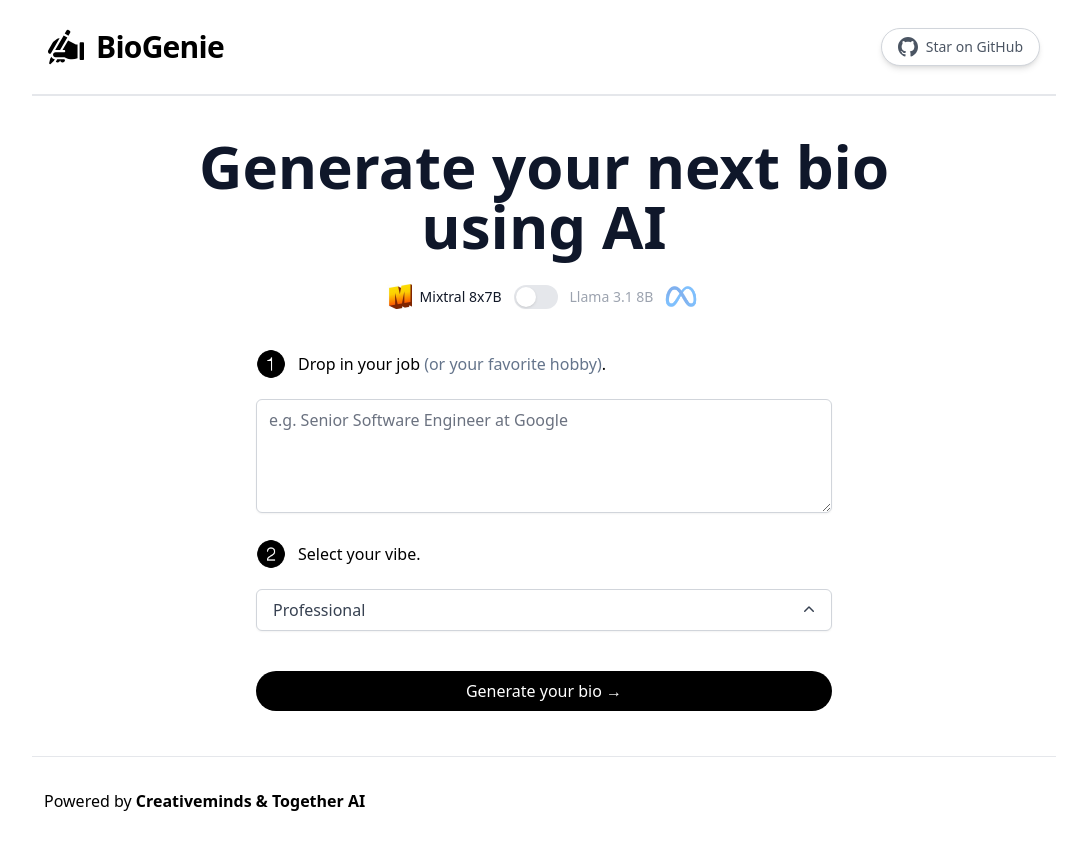
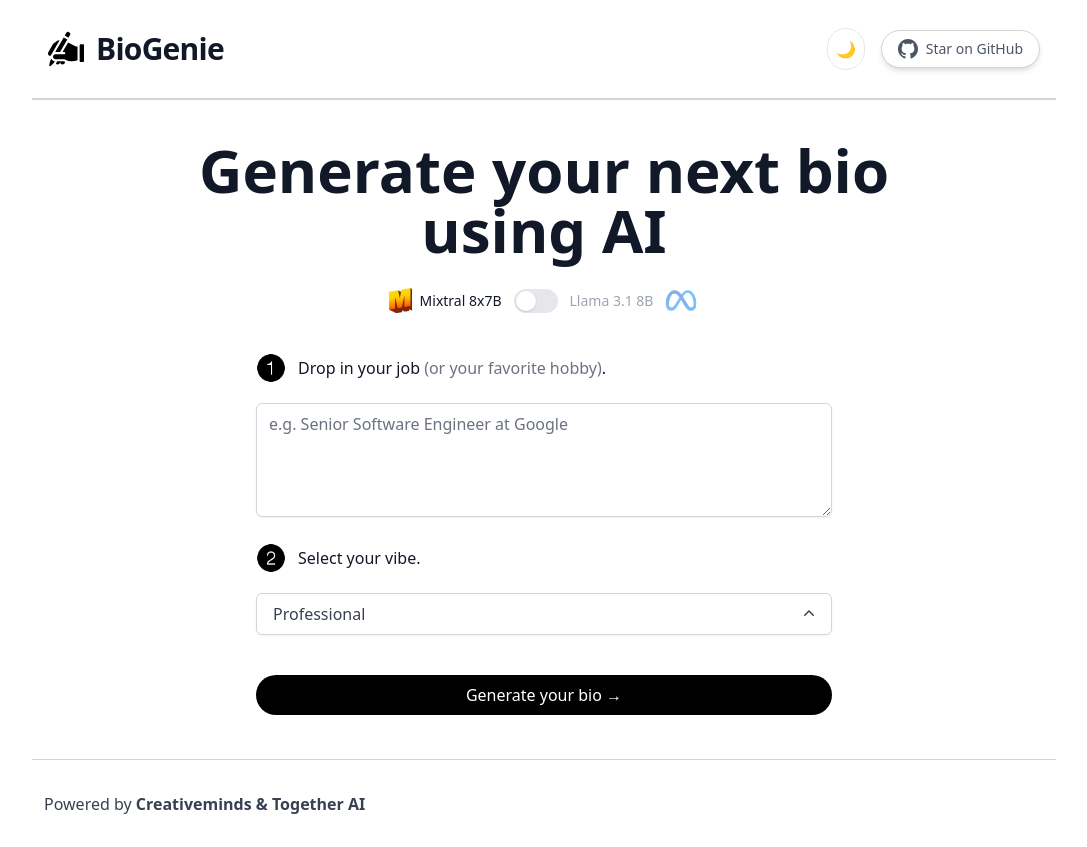
Before and after one commit to faizanrauf6/boi-genie, a Next.js app: page / in a window 1280 px wide. Shown: the whole page, without its empty margins (96-1183 px from the left). Built offline with nearby package versions, Linux system fonts and the light colour scheme.

Commit message:
Theme added

```diff
--- a/app/layout.tsx
+++ b/app/layout.tsx
@@ -1,21 +1,26 @@
+// ✅ DO NOT include "use client" at the top of this file
+
 import type { Metadata } from "next";
 import PlausibleProvider from "next-plausible";
 import localFont from "next/font/local";
 import "./globals.css";
+import { ThemeProvider } from "../components/theme-provider";
 
 const geistSans = localFont({
   src: "./fonts/GeistVF.woff",
   variable: "--font-geist-sans",
+  display: "swap",
 });
 const geistMono = localFont({
   src: "./fonts/GeistMonoVF.woff",
   variable: "--font-geist-mono",
+  display: "swap",
 });
 
-let title = "BioGenie – AI Bio Generator";
-let description = "Generate your next bio in seconds";
-let url = "https://boi-genie-faizanrauf6s-projects.vercel.app/";
-let sitename = "BioGenie";
+const title = "BioGenie – AI Bio Generator";
+const description = "Generate your next bio in seconds";
+const url = "https://boi-genie-faizanrauf6s-projects.vercel.app/";
+const sitename = "BioGenie";
 
 export const metadata: Metadata = {
   metadataBase: new URL(url),
@@ -27,7 +32,7 @@
   openGraph: {
     title,
     description,
-    url: url,
+    url,
     siteName: sitename,
     locale: "en_US",
     type: "website",
@@ -36,18 +41,20 @@
 
 export default function RootLayout({
   children,
-}: Readonly<{
+}: {
   children: React.ReactNode;
-}>) {
+}) {
   return (
-    <html lang="en" className="h-full">
+    <html lang="en" suppressHydrationWarning>
       <head>
-        <PlausibleProvider domain="https://boi-genie-faizanrauf6s-projects.vercel.app/" />
+        <PlausibleProvider domain="boi-genie-faizanrauf6s-projects.vercel.app" />
       </head>
       <body
-        className={`${geistSans.variable} ${geistMono.variable} antialiased`}
+        className={`${geistSans.variable} ${geistMono.variable} antialiased min-h-screen bg-white text-black dark:bg-black dark:text-white`}
       >
-        {children}
+        <ThemeProvider attribute="class" defaultTheme="system" enableSystem>
+          {children}
+        </ThemeProvider>
       </body>
     </html>
   );
--- a/app/page.tsx
+++ b/app/page.tsx
@@ -77,13 +77,13 @@
     <div className="flex max-w-5xl mx-auto flex-col items-center justify-center py-2 min-h-screen">
       <Header />
       <main className="flex flex-1 w-full flex-col items-center justify-center text-center px-4 mt-10 sm:mt-10">
-        <h1 className="sm:text-6xl text-4xl max-w-[708px] font-bold text-slate-900">
+        <h1 className="sm:text-6xl text-4xl max-w-[708px] font-bold text-gray-900 dark:text-gray-100">
           Generate your next bio using AI
         </h1>
+
         <div className="mt-7">
           <Toggle isGPT={isLlama} setIsGPT={setIsLlama} />
         </div>
-
         <div className="max-w-xl w-full">
           <div className="flex mt-10 items-center space-x-3">
             <Image
@@ -91,23 +91,34 @@
               width={30}
               height={30}
               alt="1 icon"
-              className="mb-5 sm:mb-0"
+              className="mb-5 sm:mb-0 dark:invert"
             />
-            <p className="text-left font-medium">
+            <p className="text-left font-medium text-gray-900 dark:text-gray-300">
               Drop in your job{" "}
-              <span className="text-slate-500">(or your favorite hobby)</span>.
+              <span className="text-gray-500 dark:text-gray-400">
+                (or your favorite hobby)
+              </span>
+              .
             </p>
           </div>
           <textarea
             value={bio}
             onChange={(e) => setBio(e.target.value)}
             rows={4}
-            className="w-full rounded-md border-gray-300 shadow-sm focus:border-black focus:ring-black my-5"
+            className="w-full rounded-md border border-gray-300 bg-white text-gray-900 shadow-sm focus:border-black focus:ring-black my-5 dark:bg-zinc-900 dark:border-zinc-700 dark:text-gray-100 dark:focus:border-white dark:focus:ring-white"
             placeholder={"e.g. Senior Software Engineer at Google"}
           />
           <div className="flex mb-5 items-center space-x-3">
-            <Image src="/2-black.png" width={30} height={30} alt="1 icon" />
-            <p className="text-left font-medium">Select your vibe.</p>
+            <Image
+              src="/2-black.png"
+              width={30}
+              height={30}
+              alt="2 icon"
+              className="dark:invert"
+            />
+            <p className="text-left font-medium text-gray-900 dark:text-gray-300">
+              Select your vibe.
+            </p>
           </div>
           <div className="block">
             <DropDown vibe={vibe} setVibe={(newVibe) => setVibe(newVibe)} />
@@ -121,25 +132,25 @@
             </button>
           ) : (
             <button
-              className="bg-black text-white font-medium px-4 py-2 rounded-full sm:mt-10 mt-5 hover:bg-black/80 w-full"
+              className="bg-black text-white font-medium px-4 py-2 rounded-full sm:mt-10 mt-5 hover:bg-black/80 w-full dark:text-black dark:bg-white dark:hover:bg-white/80"
               onClick={(e) => generateBio(e)}
             >
               Generate your bio &rarr;
             </button>
           )}
         </div>
+
         <Toaster
           position="top-center"
           reverseOrder={false}
           toastOptions={{ duration: 2000 }}
         />
-        <hr className="h-px bg-gray-700 border-1 dark:bg-gray-700" />
         <div className="space-y-10 my-3">
           {generatedBios && (
             <>
               <div>
                 <h2
-                  className="sm:text-4xl text-3xl font-bold text-slate-900 mx-auto"
+                  className="sm:text-4xl text-3xl font-bold text-gray-900 dark:text-gray-100 mx-auto"
                   ref={bioRef}
                 >
                   Your generated bios
@@ -152,14 +163,14 @@
                   .map((generatedBio) => {
                     return (
                       <div
-                        className="bg-white rounded-xl shadow-md p-4 hover:bg-gray-100 transition cursor-pointer border flex justify-between items-start"
+                        className="bg-white rounded-xl shadow-md p-4 hover:bg-gray-100 dark:bg-zinc-800 dark:hover:bg-zinc-700 transition cursor-pointer border border-gray-300 dark:border-zinc-700 flex justify-between items-start"
                         onClick={() => {
                           navigator.clipboard.writeText(generatedBio);
                           toast("Bio copied to clipboard", { icon: "📋" });
                         }}
                         key={generatedBio}
                       >
-                        <p>{generatedBio}</p>
+                        <p className="text-gray-900 dark:text-gray-100">{generatedBio}</p>
                       </div>
                     );
                   })}
--- a/components/Footer.tsx
+++ b/components/Footer.tsx
@@ -1,14 +1,13 @@
-
 export default function Footer() {
   return (
-    <footer className="text-center h-16 sm:h-20 w-full sm:pt-2 pt-4 border-t mt-5 flex sm:flex-row flex-col justify-between items-center px-3 space-y-3 sm:mb-0 mb-3">
+    <footer className="text-center h-16 sm:h-20 w-full sm:pt-2 pt-4 border-t mt-5 flex sm:flex-row flex-col justify-between items-center px-3 space-y-3 sm:space-y-0 sm:mb-0 mb-3 border-gray-300 dark:border-zinc-700 text-gray-700 dark:text-gray-300">
       <div>
         Powered by{' '}
         <a
           href="https://github.com/faizanrauf6"
           target="_blank"
           rel="noreferrer"
-          className="font-bold hover:underline transition underline-offset-2"
+          className="font-bold hover:underline transition underline-offset-2 text-gray-700 dark:text-gray-300"
         >
           Creativeminds & Together AI
         </a>
--- a/components/Header.tsx
+++ b/components/Header.tsx
@@ -1,21 +1,27 @@
+"use client";
+
 import Link from "next/link";
 import Github from "./GitHub";
+import ThemeToggle from "./ThemeToggle";
 
 export default function Header() {
   return (
-    <header className="flex justify-between items-center w-full mt-5 border-b-2 pb-7 sm:px-4 px-2">
+    <header className="flex justify-between items-center w-full mt-5 border-b-2 border-gray-300 dark:border-zinc-700 pb-7 sm:px-4 px-2 transition-colors">
       <Link href="/" className="flex space-x-3">
       <img
         alt="header text"
         src="/write.svg"
-          className="sm:w-9 sm:h-9 w-8 h-8"
+        className="sm:w-9 sm:h-9 w-8 h-8 dark:invert"
       />
-        <h1 className="sm:text-3xl text-2xl font-bold ml-2 tracking-tight">
+        <h1 className="sm:text-3xl text-2xl font-bold ml-2 tracking-tight text-gray-900 dark:text-gray-100 transition-colors">
           BioGenie
         </h1>
       </Link>
+
+      <div className="flex items-center space-x-4">
+        <ThemeToggle />
         <a
-        className="flex max-w-fit items-center justify-center space-x-2 rounded-full border border-gray-300 bg-white px-4 py-2 text-sm text-gray-600 shadow-md transition-colors hover:bg-gray-100"
+          className="flex max-w-fit items-center justify-center space-x-2 rounded-full border border-gray-300 bg-white px-4 py-2 text-sm text-gray-600 shadow-md transition-colors hover:bg-gray-100 dark:bg-zinc-800 dark:text-white dark:border-gray-600 dark:hover:bg-zinc-700"
           href="https://github.com/faizanrauf6/boi-genie"
           target="_blank"
           rel="noopener noreferrer"
@@ -23,6 +29,7 @@
           <Github />
           <p>Star on GitHub</p>
         </a>
+      </div>
     </header>
   );
 }
--- /dev/null
+++ b/components/ThemeToggle.tsx
@@ -0,0 +1,24 @@
+// components/ThemeToggle.tsx
+"use client";
+
+import { useTheme } from "next-themes";
+import { useEffect, useState } from "react";
+
+export default function ThemeToggle() {
+  const { theme, setTheme } = useTheme();
+  const [mounted, setMounted] = useState(false);
+
+  useEffect(() => setMounted(true), []);
+
+  if (!mounted) return null;
+
+  return (
+    <button
+      onClick={() => setTheme(theme === "dark" ? "light" : "dark")}
+      aria-label={theme === "dark" ? "Switch to light mode" : "Switch to dark mode"}
+      className="border rounded-full p-2 hover:bg-gray-100 dark:hover:bg-zinc-800 transition"
+    >
+      {theme === "dark" ? "🌞" : "🌙"}
+    </button>
+  );
+}
--- /dev/null
+++ b/components/theme-provider.tsx
@@ -0,0 +1,28 @@
+"use client";
+
+import { ThemeProvider as NextThemesProvider } from "next-themes";
+import { ReactNode } from "react";
+
+interface Props {
+  children: ReactNode;
+  attribute?: "class" | "data-theme";
+  defaultTheme?: string;
+  enableSystem?: boolean;
+}
+
+export function ThemeProvider({
+  children,
+  attribute = "class",
+  defaultTheme = "system",
+  enableSystem = true,
+}: Props) {
+  return (
+    <NextThemesProvider
+      attribute={attribute}
+      defaultTheme={defaultTheme}
+      enableSystem={enableSystem}
+    >
+      {children}
+    </NextThemesProvider>
+  );
+}
--- a/package.json
+++ b/package.json
@@ -12,6 +12,7 @@
     "@tailwindcss/forms": "^0.5.9",
     "next": "^14.2.16",
     "next-plausible": "^3.12.2",
+    "next-themes": "^0.4.6",
     "react": "18.3.1",
     "react-dom": "18.3.1",
     "react-hook-form": "^7.53.1",
--- a/tailwind.config.js
+++ b/tailwind.config.js
@@ -1,15 +1,16 @@
 /** @type {import('tailwindcss').Config} */
 module.exports = {
+  darkMode: 'class',
   future: {
     hoverOnlyWhenSupported: true,
   },
   content: [
-    "./pages/**/*.{js,ts,jsx,tsx}",
-    "./components/**/*.{js,ts,jsx,tsx}",
-    "./app/**/*.{js,ts,jsx,tsx}",
+    './pages/**/*.{js,ts,jsx,tsx}',
+    './components/**/*.{js,ts,jsx,tsx}',
+    './app/**/*.{js,ts,jsx,tsx}',
   ],
   theme: {
     extend: {},
   },
-  plugins: [require("@tailwindcss/forms"), require("@headlessui/tailwindcss")],
+  plugins: [require('@tailwindcss/forms'), require('@headlessui/tailwindcss')],
 };
```
Also changed, not shown: components/Toggle.tsx (+17 -11 lines), 1 other file (tests, documents, lock files or other folders). Lines whose indentation alone changed are shown as unchanged.
